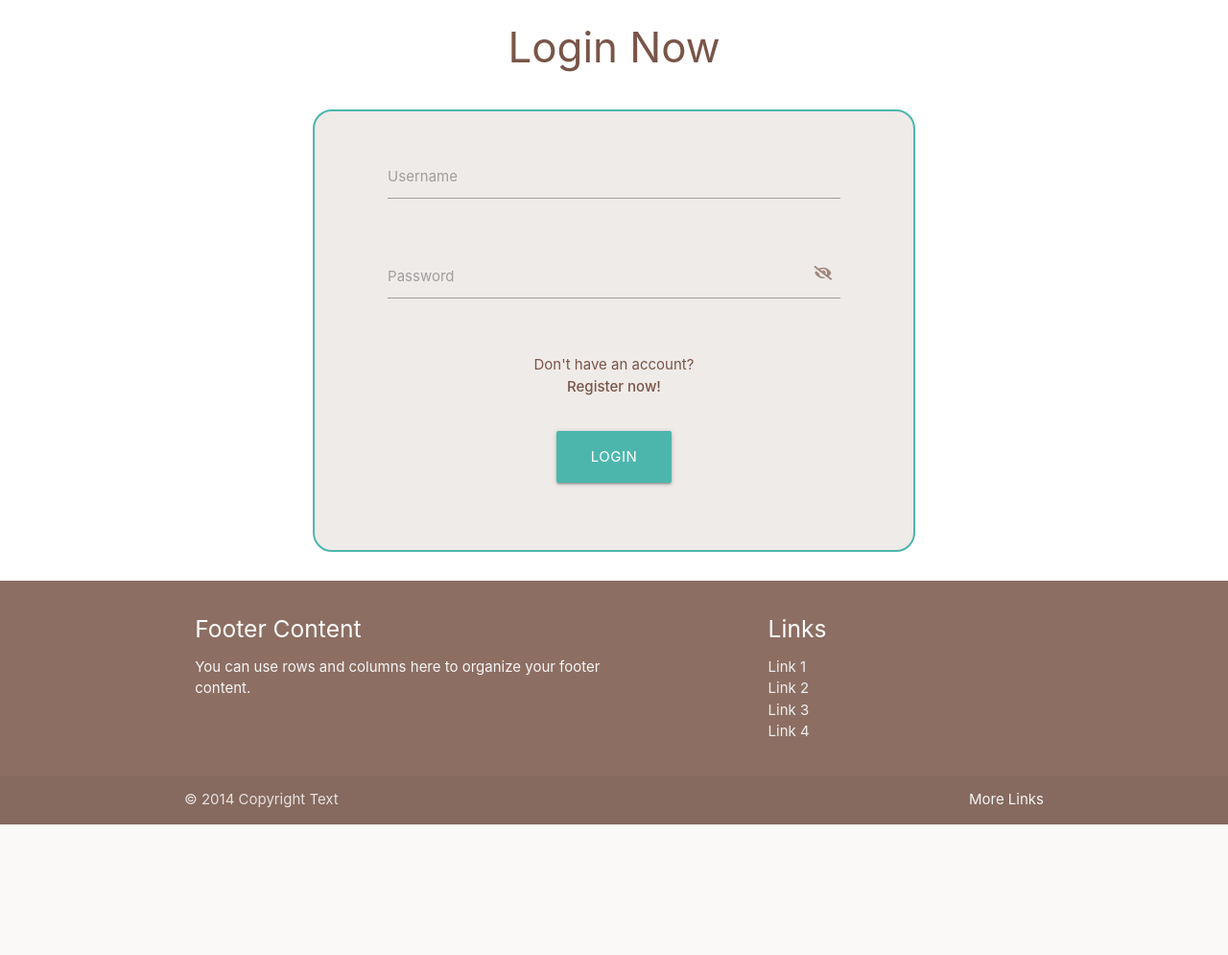
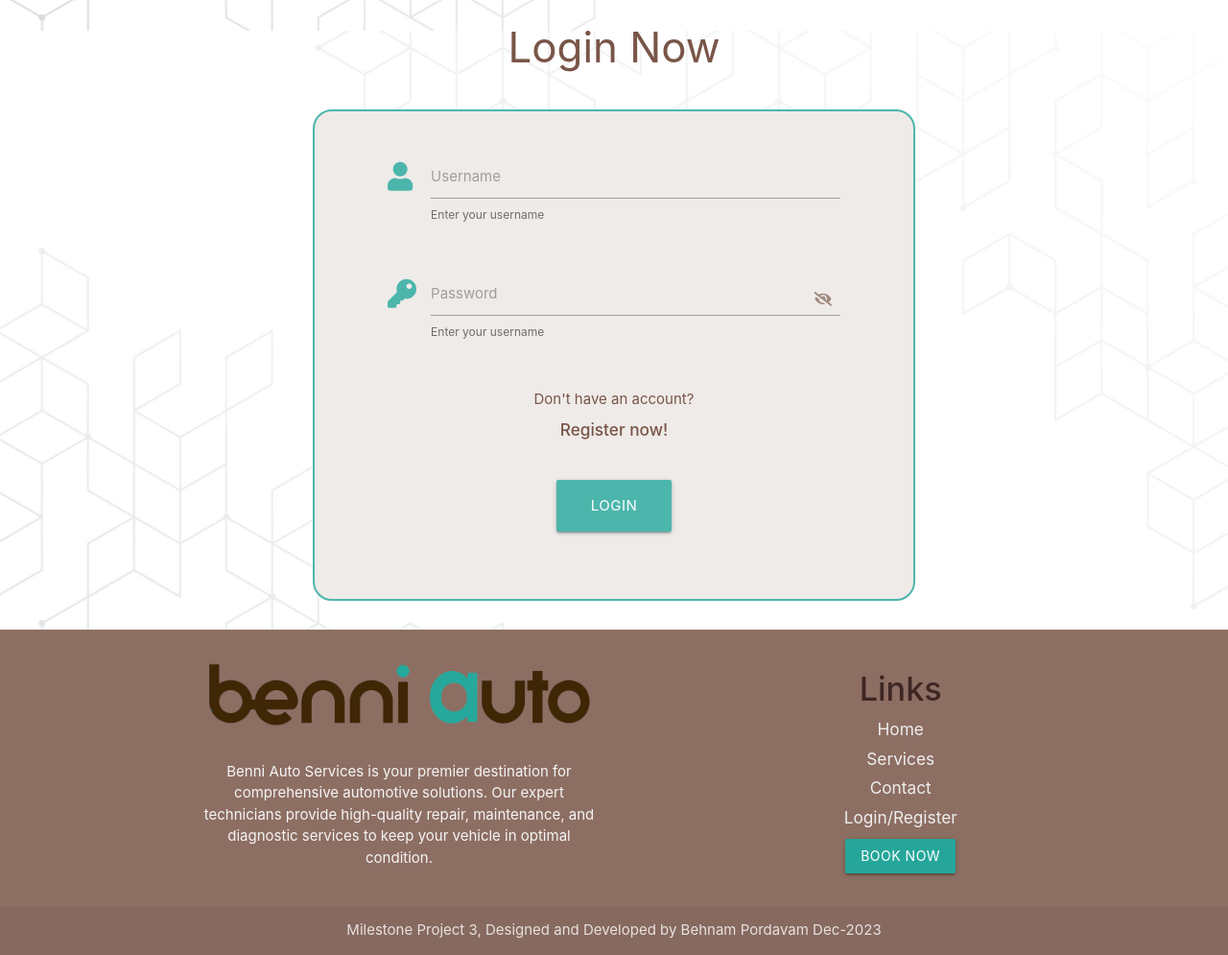
Before and after one commit to BENNI-GITHUB/project-03-Benni-Auto, a Flask app: page /login in a window 1280 px wide. Shown: the part 78-1073 px from the top of the page at 96% size. Before the commit the page ends 937 px from the top, so only its background shows below. Run offline with Flask 2, Linux system fonts and the light colour scheme.

Commit message:
add images for main page and style the project

```diff
--- a/benniauto/static/css/style.css
+++ b/benniauto/static/css/style.css
@@ -2,6 +2,7 @@ body {
   display: flex;
   min-height: 100vh;
   flex-direction: column;
+  background: url("../images/background.jpg") center / contain;
 }
 
 main {
@@ -43,6 +44,10 @@ nav img {
   text-align: justify;
 }
 
+.contact-container {
+  margin-bottom: 50px;
+}
+
 .contact-us a,
 .contact-us p {
   font-size: 20px;
@@ -55,6 +60,14 @@ nav img {
   padding-bottom: 5px;
 }
 
+.pad-bot img {
+  width: 100%;
+}
+
+.service-title-container {
+  background-color: #fdfaf368;
+}
+
 .review-box-holder {
   padding: 5%;
   margin-bottom: 10px;
@@ -64,6 +77,7 @@ nav img {
   border-radius: 20px;
   border: 2px solid #4db6ac;
   padding: 5%;
+  min-height: 270px;
 }
 
 .add-loc {
@@ -208,7 +222,8 @@ nav img {
   content: '\2605';
 }
 
-.rating input:checked ~ .star-label:before {
+.rating input:checked ~ .star-label:before,
+.rating input:hover ~ .star-label:before{
   color: goldenrod;
 }
 
--- a/benniauto/templates/add_order.html
+++ b/benniauto/templates/add_order.html
@@ -35,7 +35,7 @@
         <!-- Order Title -->
         <div class="row">
             <div class="input-field col s12">
-                <i class="fas fa-exclamation prefix teal-text text-lighten-2"></i>
+                <i class="fas fa-clipboard prefix teal-text text-lighten-2"></i>
                 <input id="order_title" name="order_title" minlength="5" maxlength="25" type="text"
                     class="validate brown-text" required>
                 <label for="order_title">Order Title</label>
@@ -96,7 +96,7 @@
             <!-- User Address -->
             <div class="row">
                 <div class="input-field col s12">
-                    <i class="fas fa-compass prefix teal-text text-lighten-2"></i>
+                    <i class="fas fa-map-marker-alt prefix teal-text text-lighten-2"></i>
                     <input id="user_postcode" name="user_postcode" minlength="5" maxlength="12" type="text"
                         placeholder="Example: WD17 3EZ" class="validate brown-text">
                     <label for="user_postcode">Post Code</label>
--- a/benniauto/templates/add_review.html
+++ b/benniauto/templates/add_review.html
@@ -44,11 +44,11 @@
     <div class="input-field col m8 offset-m2 s12">
       <i class="fab fa-microblog prefix teal-text text-lighten-2"></i>
       <div class="rating">
-        <input type="radio" id="star5" name="rating" value="5" required><label class="star-label" for="star5"></label>
+        <input type="radio" id="star5" name="rating" value="5" ><label class="star-label" for="star5"></label>
         <input type="radio" id="star4" name="rating" value="4"><label class="star-label" for="star4"></label>
         <input type="radio" id="star3" name="rating" value="3"><label class="star-label" for="star3"></label>
         <input type="radio" id="star2" name="rating" value="2"><label class="star-label" for="star2"></label>
-        <input type="radio" id="star1" name="rating" value="1"><label class="star-label" for="star1"></label>
+        <input type="radio" id="star1" name="rating" value="1"required checked><label class="star-label" for="star1"></label>
       </div>
     </div>
   </div>
--- a/benniauto/templates/base.html
+++ b/benniauto/templates/base.html
@@ -43,11 +43,14 @@
       <li><a href="{{ url_for('home') }}">Home</a></li>
       <li><a href="{{ url_for('services') }}">Services</a></li>
       <li><a href="#contact">Contact</a></li>
+      {% if session['user_login'] %}
+      <li><a href="{{ url_for('logout') }}">Log out </a></li>
+      <li><a href="{{ url_for('orders') }}">Book Now</a></li>
+      {% else %}
       <li><a href="{{ url_for('login') }}">Login/Register </a></li>
-      <li><a href="{{ url_for('orders') }}">Book Now</a></li>
+      <li><a href="{{ url_for('login') }}">Book Now</a></li>
+      {% endif %}
     </ul>
-
-
 
   </header>
 
@@ -67,25 +70,34 @@
   <footer class="page-footer brown lighten-1">
     <div class="container">
       <div class="row">
-        <div class="col l6 s12">
-          <h5 class="white-text">Footer Content</h5>
-          <p class="grey-text text-lighten-4">You can use rows and columns here to organize your footer content.</p>
+        <div class="col l6 s12 center-align">
+          <a href="{{ url_for('home') }}" class="brand-logo">
+            <img src="{{ url_for('static', filename='images/logo.png') }}" alt="logo"  style="width: 100%;">
+          </a>
+          <p class="grey-text text-lighten-4">Benni Auto Services is your premier destination for comprehensive automotive solutions.
+            Our expert technicians provide high-quality repair,
+            maintenance, and diagnostic services to keep your vehicle in optimal condition.</p>
         </div>
-        <div class="col l4 offset-l2 s12">
-          <h5 class="white-text">Links</h5>
+        <div class="col l4 offset-l2 s12 center-align">
+          <h4 class="brown-text text-darken-4"><strong>Links</strong></h4>
           <ul>
-            <li><a class="grey-text text-lighten-3" href="#!">Link 1</a></li>
-            <li><a class="grey-text text-lighten-3" href="#!">Link 2</a></li>
-            <li><a class="grey-text text-lighten-3" href="#!">Link 3</a></li>
-            <li><a class="grey-text text-lighten-3" href="#!">Link 4</a></li>
+            <li><a href="{{ url_for('home') }}" class="grey-text text-lighten-3 large"><h6>Home</h6></a></li>
+            <li><a href="{{ url_for('services') }}" class="grey-text text-lighten-3"><h6>Services</h6></a></li>
+            <li><a href="{{ url_for('home') }}#contact" class="grey-text text-lighten-3"><h6>Contact</h6></a></li>
+            {% if session['user_login'] %}
+            <li><a href="{{ url_for('logout') }}" class="grey-text text-lighten-3"><h6>Log out</h6></a></li>
+            <li><a href="{{ url_for('orders') }}" class="btn teal lighten-1" style="margin-top: 5px;">Book Now</a></li>
+            {% else %}
+            <li><a href="{{ url_for('login') }}" class="grey-text text-lighten-3"><h6>Login/Register</h6></a></li>
+            <li><a href="{{ url_for('login') }}" class="btn teal lighten-1" style="margin-top: 5px;">Book Now</a></li>
+            {% endif %}
           </ul>
         </div>
       </div>
     </div>
     <div class="footer-copyright">
-      <div class="container">
-        © 2014 Copyright Text
-        <a class="grey-text text-lighten-4 right" href="#!">More Links</a>
+      <div class="container center-align">
+        Milestone Project 3, Designed and Developed by Behnam Pordavam Dec-2023
       </div>
     </div>
   </footer>
--- a/benniauto/templates/login.html
+++ b/benniauto/templates/login.html
@@ -24,25 +24,31 @@
       <!-- Username -->
       <div class="row">
         <div class="input-field col s10 offset-s1">
-          <input id="username" name="username" type="text" class="validate brown-text"
-            required>
+          <i class="fas fa-user prefix teal-text text-lighten-2"></i>
+          <input id="username" name="username" type="text" class="validate brown-text" required>
           <label for="username">Username</label>
+          <span class="helper-text" data-error="Not Accepted" data-success="Initially Accepted">Enter your
+            username</span>
         </div>
       </div>
 
       <!-- Password -->
       <div class="row">
         <div class="input-field col s10 offset-s1">
+          <i class="fas fa-key prefix teal-text text-lighten-2"></i>
           <input id="password" name="password" type="password" class="input-group validate brown-text" required>
           <i id="togglePassword" class="fas fa-eye-slash brown-text text-lighten-2 input-group-icon"></i>
           <label for="password">Password</label>
+          <span class="helper-text" data-error="Not Accepted" data-success="Initially Accepted">Enter your
+            username</span>
         </div>
       </div>
 
       <!-- Register Link -->
       <div class="row">
         <div class="input-field col s10 offset-s1 center-align">
-          <a href="{{ url_for('register') }}" class="brown-text">Don't have an account? <br><strong>Register now!</strong></a>
+          <a href="{{ url_for('register') }}" class="brown-text">Don't have an account? <br><h6><strong>Register
+              now!</strong></h6></a>
         </div>
       </div>
 
```
Also changed, not shown: benniauto/templates/home.html (+35 -18 lines), benniauto/templates/register.html (+12 -4 lines), benniauto/templates/services.html (+11 -9 lines), benniauto/static/images/background.jpg (added), benniauto/static/images/main.jpg (deleted), benniauto/static/images/main.png (added), benniauto/static/images/service.jpg (added). Lines whose indentation alone changed are shown as unchanged.
